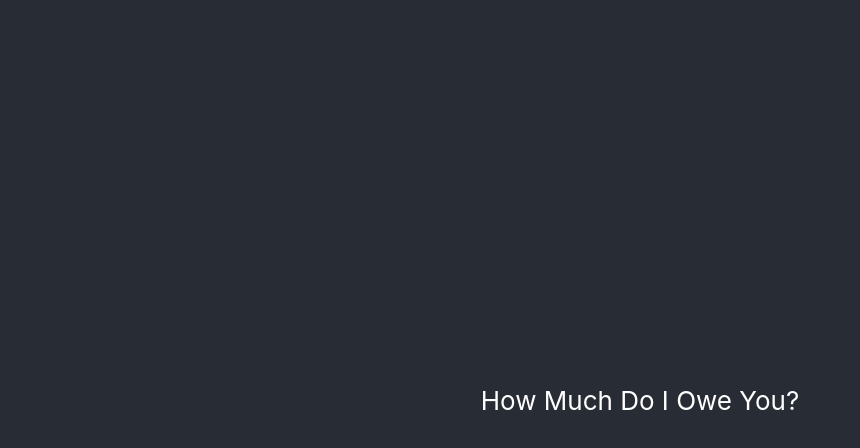
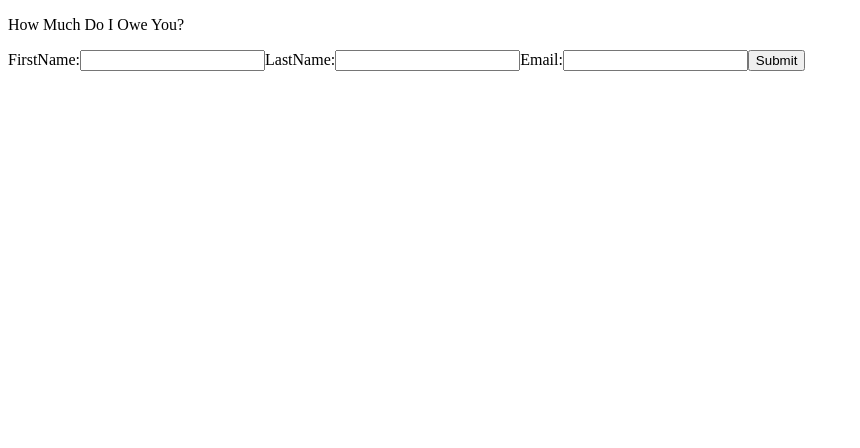
Before and after one commit to damiansf/HowMuchDoIOweYou, a React (Create React App) app: page / in a window 1280 px wide. Shown: the top 448 px of the page, without its empty margins (0-860 px from the left). Built offline with nearby package versions, Linux system fonts and the light colour scheme.

Commit message:
adding add user feature

```diff
--- a/package.json
+++ b/package.json
@@ -7,7 +7,10 @@
     "react": "^16.8.6",
     "react-dom": "^16.8.6",
     "react-redux": "^7.1.0",
-    "react-scripts": "3.0.1"
+    "react-scripts": "3.0.1",
+    "redux": "^4.0.1",
+    "redux-devtools-extension": "^2.13.8",
+    "uuid": "^3.3.2"
   },
   "scripts": {
     "start": "react-scripts start",
--- a/src/App.css
+++ /dev/null
@@ -1,33 +0,0 @@
-.App {
-  text-align: center;
-}
-
-.App-logo {
-  animation: App-logo-spin infinite 20s linear;
-  height: 40vmin;
-  pointer-events: none;
-}
-
-.App-header {
-  background-color: #282c34;
-  min-height: 100vh;
-  display: flex;
-  flex-direction: column;
-  align-items: center;
-  justify-content: center;
-  font-size: calc(10px + 2vmin);
-  color: white;
-}
-
-.App-link {
-  color: #61dafb;
-}
-
-@keyframes App-logo-spin {
-  from {
-    transform: rotate(0deg);
-  }
-  to {
-    transform: rotate(360deg);
-  }
-}
--- a/src/App.js
+++ b/src/App.js
@@ -1,16 +1,18 @@
-import React from 'react';
-import './App.css';
+import Main from './main';
+import { bindActionCreators } from 'redux';
+import { connect } from 'react-redux';
+import * as actionDefs from './actions/actionDefs';
 
-function App() {
-  return (
-    <div className="App">
-      <header className="App-header">
-        <p>
-          How Much Do I Owe You?
-        </p>
-      </header>
-    </div>
-  );
+function mapStateToProps(state) {
+  return {
+
+  }
 }
 
+function mapDispatchToProps(dispatch){
+  return bindActionCreators(actionDefs, dispatch);
+}
+
+const App = connect(mapStateToProps, mapDispatchToProps)(Main);
+
 export default App;
--- /dev/null
+++ b/src/actions/action-constants.js
@@ -0,0 +1,2 @@
+
+export const addUser = "ADD_USER";
--- /dev/null
+++ b/src/actions/actionDefs.js
@@ -0,0 +1,13 @@
+import * as actionConst from './action-constants';
+
+export function addUser(data) {
+  return {
+    type: actionConst.addUser,
+    payload: {
+      firstName: data.firstName,
+      lastName: data.lastName,
+      email: data.email
+    },
+    email: data.email
+  }
+}
--- /dev/null
+++ b/src/components/addUser.js
@@ -0,0 +1,62 @@
+import React from 'react';
+
+export default class AddUser extends React.Component {
+
+  constructor() {
+    super();
+
+    this.state = {
+      firstName: "",
+      lastName: "",
+      email: ""
+    };
+
+    this.handleSubmit = this.handleSubmit.bind(this);
+    this.handleFirstName = this.handleFirstName.bind(this);
+    this.handleLastName = this.handleLastName.bind(this);
+    this.handleEmail = this.handleEmail.bind(this);
+
+  }
+
+  handleSubmit(event) {
+    var obj = {
+      firstName: this.state.firstName,
+      lastName: this.state.lastName,
+      email: this.state.email
+    }
+    this.props.addUser(obj);
+    alert('User added');
+  }
+
+  handleFirstName(event) {
+    this.setState({firstName: event.target.value});
+  }
+
+  handleLastName(event) {
+    this.setState({lastName: event.target.value});
+  }
+
+  handleEmail(event) {
+    this.setState({email: event.target.value});
+  }
+
+  render() {
+    return (
+      <form>
+        <label>
+          FirstName:
+          <input type="text" name="firstName" value={this.state.firstName} onChange={this.handleFirstName} />
+        </label>
+        <label>
+          LastName:
+          <input type="text" name="lastName" value={this.state.lastName} onChange={this.handleLastName} />
+        </label>
+        <label>
+          Email:
+          <input type="text" name="email" value={this.state.email} onChange={this.handleEmail} />
+        </label>
+        <input type="button" value="Submit" onClick={this.handleSubmit}/>
+      </form>
+    );
+  }
+}
--- a/src/index.css
+++ /dev/null
@@ -1,13 +0,0 @@
-body {
-  margin: 0;
-  font-family: -apple-system, BlinkMacSystemFont, "Segoe UI", "Roboto", "Oxygen",
-    "Ubuntu", "Cantarell", "Fira Sans", "Droid Sans", "Helvetica Neue",
-    sans-serif;
-  -webkit-font-smoothing: antialiased;
-  -moz-osx-font-smoothing: grayscale;
-}
-
-code {
-  font-family: source-code-pro, Menlo, Monaco, Consolas, "Courier New",
-    monospace;
-}
--- a/src/index.js
+++ b/src/index.js
@@ -1,6 +1,12 @@
 import React from 'react';
 import ReactDOM from 'react-dom';
-import './index.css';
 import App from './App';
+import { Provider } from 'react-redux'
+import store from './store';
 
-ReactDOM.render(<App />, document.getElementById('root'));
+ReactDOM.render(
+  <Provider store={store}>
+    <App />
+  </Provider>,
+  document.getElementById('root')
+);
--- /dev/null
+++ b/src/main.js
@@ -0,0 +1,19 @@
+import React from 'react';
+import AddUser from './components/addUser'
+
+export default class Main extends React.Component {
+
+  render() {
+    console.warn(this.props);
+    return (
+      <div className="App">
+        <header className="App-header">
+          <p>
+            How Much Do I Owe You?
+          </p>
+        </header>
+        <AddUser addUser={this.props.addUser} />
+      </div>
+    );
+  }
+}
--- /dev/null
+++ b/src/reducers/reducer.js
@@ -0,0 +1,26 @@
+import * as actionConst from '../actions/action-constants';
+
+const initialState = {
+  emails: [],
+  users: {},
+  debtMap: {}
+}
+
+function reducer(state = initialState, action) {
+  switch (action.type) {
+    case actionConst.addUser: {
+      return {
+        emails: [...state.emails, action.email],
+        users: {
+          ...state.users,
+          [action.email]: action.payload
+        }
+      }
+    }
+    default: {
+      return state;
+    }
+  }
+}
+
+export default reducer;
--- /dev/null
+++ b/src/store.js
@@ -0,0 +1,7 @@
+import {createStore} from 'redux';
+import reducer from './reducers/reducer';
+import { composeWithDevTools } from 'redux-devtools-extension';
+
+const store = createStore(reducer);
+
+export default store;
```
Also changed, not shown: 1 other file (tests, documents, lock files or other folders).
